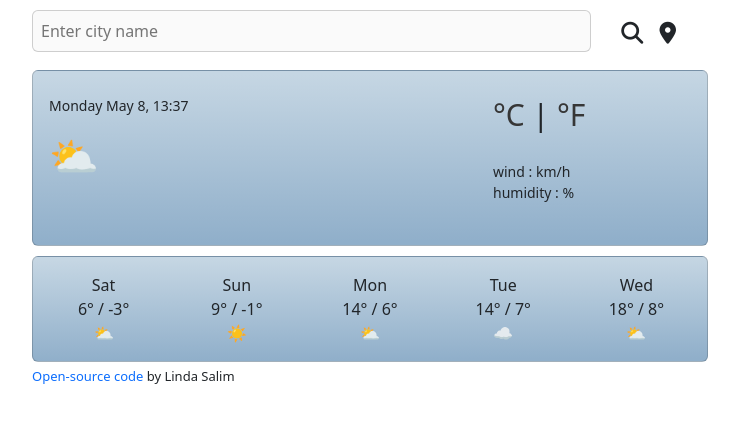
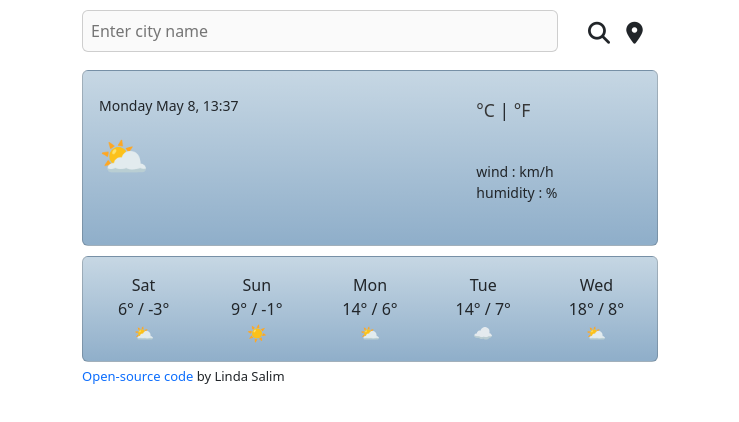
Before and after one commit to lndslm/my-first-project, a plain HTML site: page index.html in a window 1280 px wide. Shown: the whole page, without its empty margins (270-1009 px from the left). Drawn offline with nearby package versions, Linux system fonts and the light colour scheme; no server answers.

Commit message:
Changed the units style and position
units °C | °F

```diff
--- a/index.html
+++ b/index.html
@@ -60,8 +60,12 @@
             <div class="col-4">
               <h3>
                 <span id="current-temperature"></span>
-                <a href="#" id="celsius-link">°C</a> |
-                <a href="#" id="farenheit-link">°F</a>
+                <span id="units">
+                  <small>
+                    <a href="#" id="celsius-link">°C</a> |
+                    <a href="#" id="farenheit-link">°F</a>
+                  </small>
+                </span>
               </h3>
               <p class="weather-datas">
                 wind : <span id="wind"></span> km/h
--- a/src/styles.css
+++ b/src/styles.css
@@ -52,7 +52,7 @@ a {
 }
 
 .container {
-  max-width: 700px;
+  max-width: 600px;
 }
 
 #city-name {
@@ -83,3 +83,9 @@ a {
   font-size: 13px;
   margin-top: 5px;
 }
+
+#units {
+  position: relative;
+  font-size: 20px;
+  top: -9px;
+}
```
